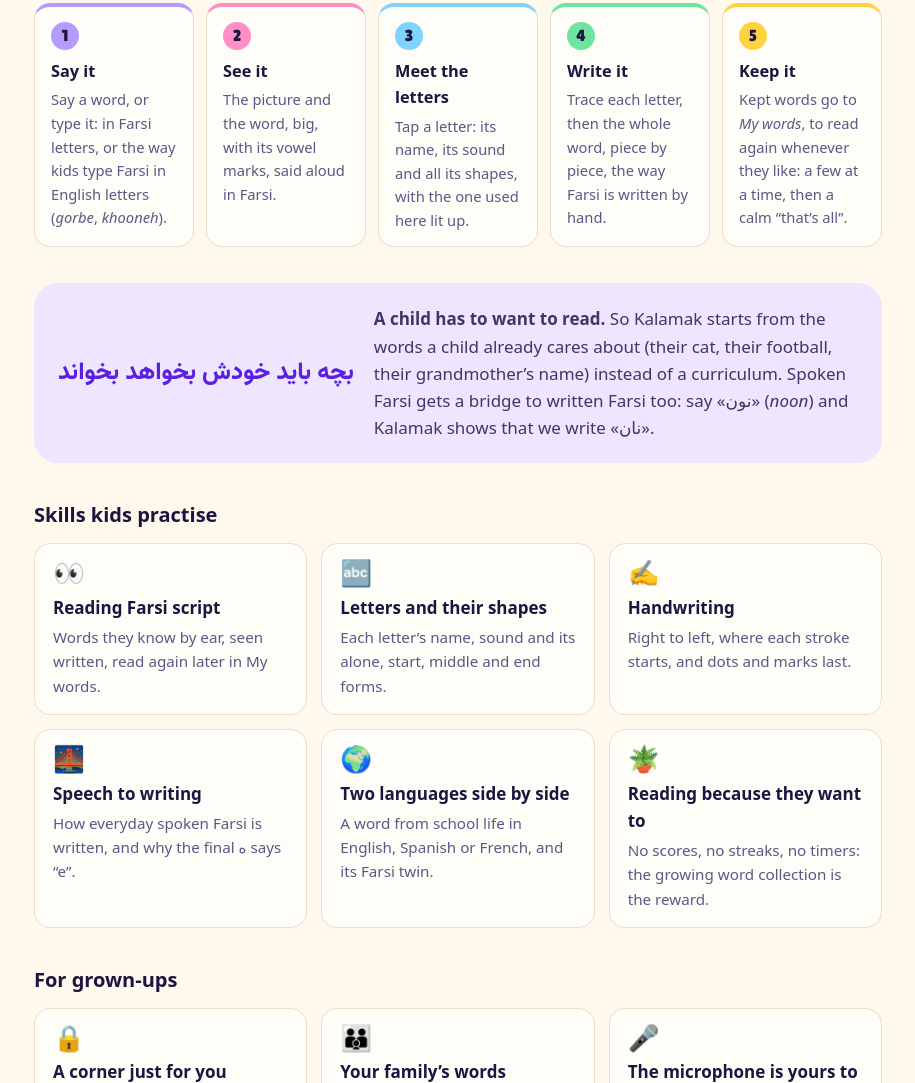
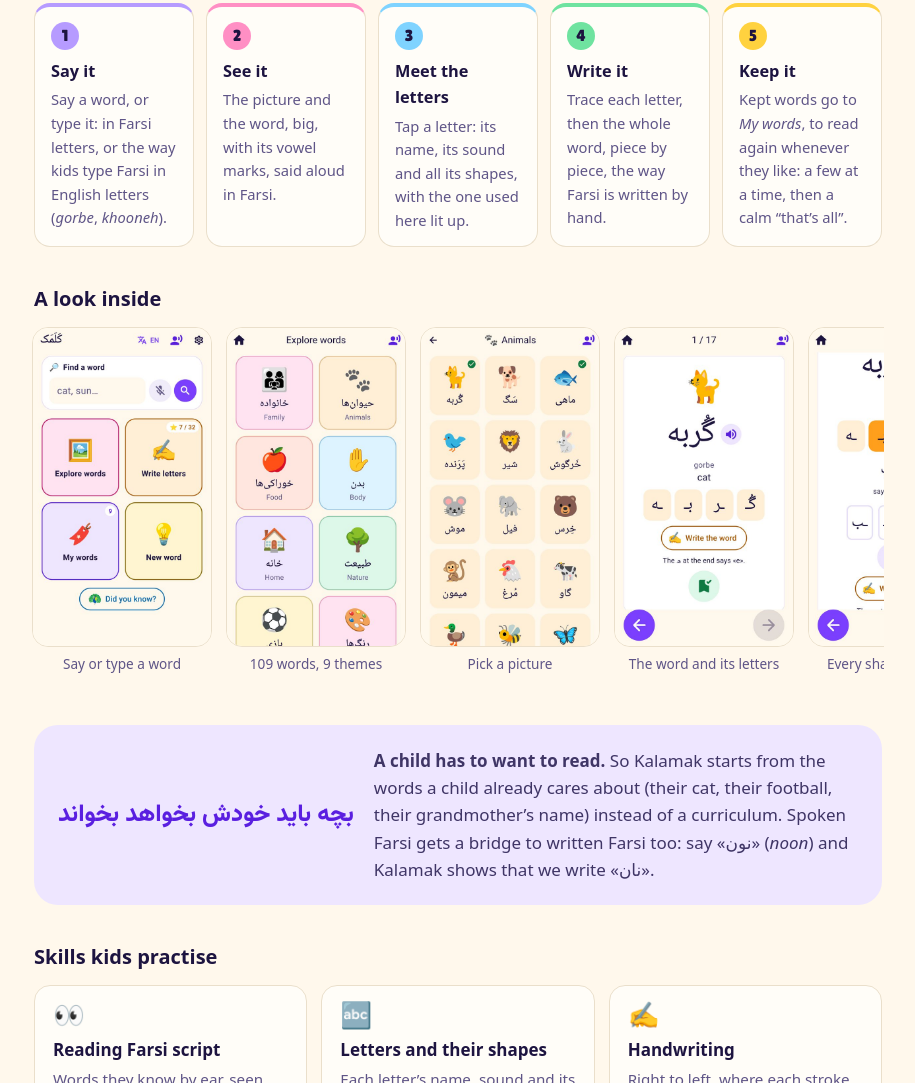
Before and after one commit to hichgahgame/hichgahgame.github.io, a plain HTML site: page kalamak/index.html in a window 1280 px wide. Shown: the part 622-1705 px from the top of the page, without its empty margins (182-1097 px from the left). Drawn offline with Linux system fonts and the light colour scheme.

Commit message:
Kalamak: real screenshots (A look inside)
Co-Authored-By: Claude Opus 5.5 <noreply@anthropic.com>

```diff
--- a/kalamak/index.html
+++ b/kalamak/index.html
@@ -73,6 +73,18 @@
     <li style="--c: var(--hg-sun)"><strong>Keep it</strong><p>Kept words go to <em>My words</em>, to read again whenever they like: a few at a time, then a calm “that’s all”.</p></li>
   </ol>
 
+  <h2>A look inside</h2>
+  <div class="shots">
+    <figure><img src="media/1_home.jpg" alt="Home: a search card to type or say a word, and four doors: explore words, write letters, my words, a new word" loading="lazy" width="540" height="960"><figcaption>Say or type a word</figcaption></figure>
+    <figure><img src="media/2_explore.jpg" alt="Explore words: themes such as family, animals, food, body, home and nature, each with a picture" loading="lazy" width="540" height="960"><figcaption>109 words, 9 themes</figcaption></figure>
+    <figure><img src="media/3_animals.jpg" alt="The animals theme: pictures of a cat, dog, fish, bird, lion and more, each with its Farsi name" loading="lazy" width="540" height="960"><figcaption>Pick a picture</figcaption></figure>
+    <figure><img src="media/4_word.jpg" alt="The word page for cat: a cat, the Farsi word gorbeh with its vowel mark, its four letters as tiles, and a Write the word button" loading="lazy" width="540" height="960"><figcaption>The word and its letters</figcaption></figure>
+    <figure><img src="media/5_letter.jpg" alt="The letter be opened: its name, its sound, and its four shapes with the one used in gorbeh lit up" loading="lazy" width="540" height="960"><figcaption>Every shape of a letter</figcaption></figure>
+    <figure><img src="media/6_write.jpg" alt="Writing gorbeh with a finger: the word in large pale letters with a green dot where to start" loading="lazy" width="540" height="960"><figcaption>Write it with a finger</figcaption></figure>
+    <figure><img src="media/7_journey.jpg" alt="The letter journey: a winding path of letters, seven of 32 written" loading="lazy" width="540" height="960"><figcaption>32 letters, one path</figcaption></figure>
+    <figure><img src="media/8_mywords.jpg" alt="My words: the Farsi word gorbeh alone, asking can you read it, with an eye button to check" loading="lazy" width="540" height="960"><figcaption>Read your words again</figcaption></figure>
+  </div>
+
   <section class="idea">
     <blockquote lang="fa" dir="rtl">بچه باید خودش بخواهد بخواند</blockquote>
     <p><strong>A child has to want to read.</strong> So Kalamak starts from the words a child already cares about
```
Also changed, not shown: kalamak/media/1_home.jpg (added), kalamak/media/2_explore.jpg (added), kalamak/media/3_animals.jpg (added), kalamak/media/4_word.jpg (added), kalamak/media/5_letter.jpg (added), kalamak/media/6_write.jpg (added), kalamak/media/7_journey.jpg (added), kalamak/media/8_mywords.jpg (added).
